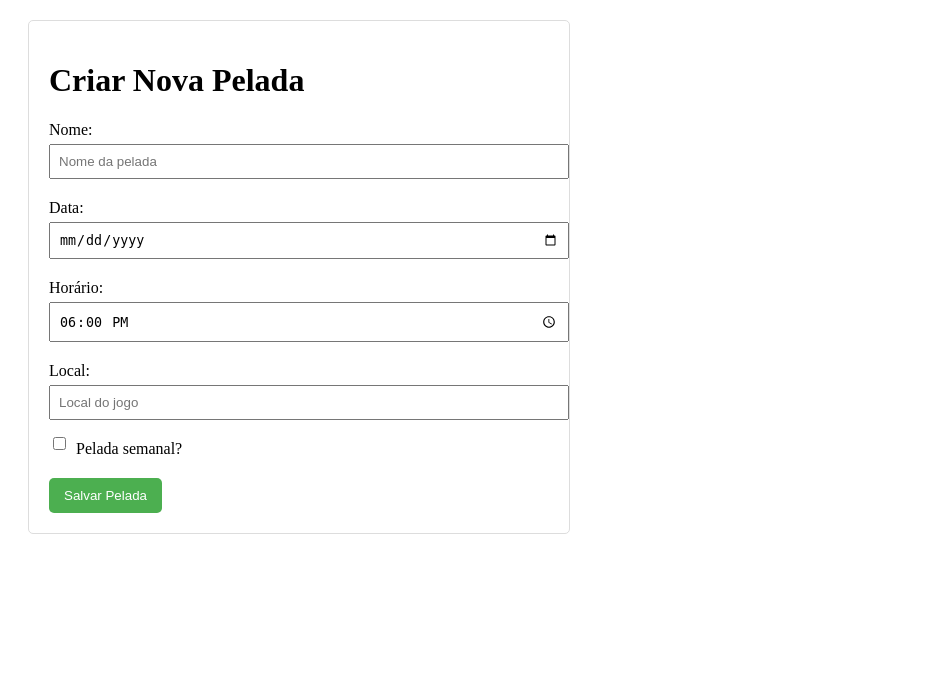
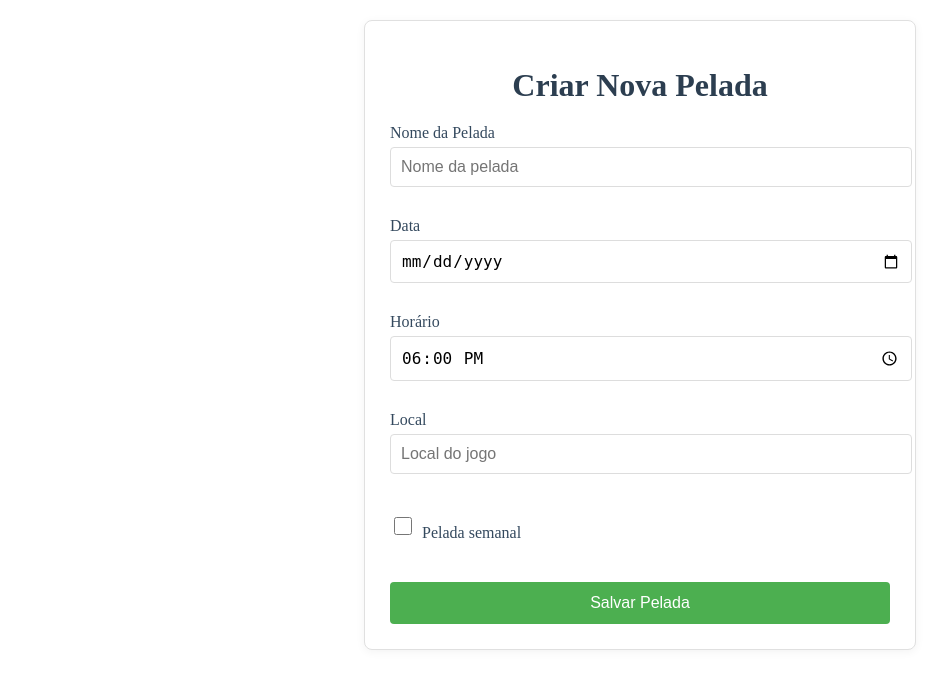
Before and after one commit to Artur-Antunes-1/FutHub_PROJETO_FDS, a Django app: page /peladas/criar/ in a window 1280 px wide. Shown: the top 689 px of the page, without its empty margins (0-951 px from the left). Run offline with Django 5.2, Linux system fonts and the light colour scheme.

Commit message:
refactor(form): atualiza formulário de pelada e template
- Remove interrogação do label 'Pelada semanal'
- Melhora estrutura HTML/CSS do formulário
- Adiciona comportamento JavaScript para exibição condicional
- Atualiza campos para usar data_inicial corretamente

```diff
--- a/core/forms.py
+++ b/core/forms.py
@@ -4,21 +4,19 @@ from .models import Pelada
 class PeladaForm(forms.ModelForm):
     recorrente = forms.BooleanField(
         required=False,
-        label='Pelada semanal?',
+        label='Pelada semanal',
         widget=forms.CheckboxInput(attrs={'class': 'form-check-input'})
     )
 
     semanas_duracao = forms.IntegerField(
         required=False,
-        label='Número de semanas',
+        label='Repetir por semanas',
         min_value=1,
         max_value=52,
         initial=4,
         widget=forms.NumberInput(attrs={
             'class': 'form-control',
-            'placeholder': 'Quantas semanas?',
-            'style': 'display: none;'  # Escondido por padrão
-        })
+            })
     )
 
     class Meta:
--- a/templates/core/pelada_form.html
+++ b/templates/core/pelada_form.html
@@ -5,47 +5,80 @@
     <style>
         .form-pelada {
             max-width: 500px;
-            margin: 20px;
-            padding: 20px;
-            border: 1px solid #ddd;
-            border-radius: 5px;
+            margin: 20px auto;
+            padding: 25px;
+            border: 1px solid #e0e0e0;
+            border-radius: 8px;
+            box-shadow: 0 2px 10px rgba(0,0,0,0.05);
+            background: white;
         }
+
+        .form-pelada h1 {
+            color: #2c3e50;
+            text-align: center;
+            margin-bottom: 20px;
+        }
+
         .form-pelada label {
             display: block;
-            margin: 10px 0 5px;
+            margin: 15px 0 5px;
+            font-weight: 500;
+            color: #34495e;
         }
+
         .form-pelada input[type="text"],
         .form-pelada input[type="date"],
         .form-pelada input[type="time"],
-        .form-pelada input[type="number"],
-        .form-pelada input[type="checkbox"] {
+        .form-pelada input[type="number"] {
             width: 100%;
-            padding: 8px;
-            margin-bottom: 10px;
+            padding: 10px;
+            margin-bottom: 15px;
+            border: 1px solid #ddd;
+            border-radius: 4px;
+            font-size: 16px;
         }
-        .form-pelada input[type="checkbox"] {
-            width: auto;
-            margin-right: 10px;
-        }
-        .form-pelada button {
-            background: #4CAF50;
-            color: white;
-            padding: 10px 15px;
-            border: none;
-            border-radius: 5px;
-            cursor: pointer;
-            margin-top: 15px;
-        }
-        .recorrente-options {
-            margin-left: 25px;
-            padding: 10px;
-            background: #f5f5f5;
-            border-radius: 5px;
-            display: none;
-        }
+
         .checkbox-container {
             display: flex;
             align-items: center;
+            margin: 20px 0;
+        }
+
+        .checkbox-container input[type="checkbox"] {
+            width: 18px;
+            height: 18px;
+            margin-right: 10px;
+        }
+
+        #semanas-container {
+            margin: 15px 0;
+            padding: 15px;
+            background: #f8f9fa;
+            border-radius: 6px;
+            border-left: 4px solid #4CAF50;
+            display: none;
+        }
+
+        #semanas-container label {
+            margin-top: 0;
+        }
+
+        .form-pelada button {
+            width: 100%;
+            background: #4CAF50;
+            color: white;
+            padding: 12px;
+            border: none;
+            border-radius: 4px;
+            cursor: pointer;
+            font-size: 16px;
+            font-weight: 500;
+            margin-top: 20px;
+            transition: background 0.3s;
+        }
+
+        .form-pelada button:hover {
+            background: #45a049;
         }
     </style>
 </head>
@@ -55,27 +88,26 @@
         <form method="post">
             {% csrf_token %}
 
-            <label for="id_nome">Nome:</label>
+            <label for="id_nome">Nome da Pelada</label>
             {{ form.nome }}
 
-            <label for="id_data_inicial">Data:</label>
+            <label for="id_data_inicial">Data</label>
             {{ form.data_inicial }}
 
-            <label for="id_hora">Horário:</label>
+            <label for="id_hora">Horário</label>
             {{ form.hora }}
 
-            <label for="id_local">Local:</label>
+            <label for="id_local">Local</label>
             {{ form.local }}
 
             <div class="checkbox-container">
                 {{ form.recorrente }}
-                <label for="id_recorrente" style="display: inline;">Pelada semanal?</label>
+                <label for="id_recorrente" style="margin-bottom:0; cursor:pointer;">Pelada semanal</label>
             </div>
 
-            <div id="recorrente-options" class="recorrente-options">
-                <label for="id_semanas_duracao">Repetir por quantas semanas?</label>
+            <div id="semanas-container">
+                <label for="id_semanas_duracao">Repetir por quantas semanas</label>
                 {{ form.semanas_duracao }}
-                <p id="dia-semana-texto" style="font-style: italic; color: #666;"></p>
             </div>
 
             <button type="submit">Salvar Pelada</button>
@@ -83,33 +115,20 @@
     </div>
 
     <script>
-        // Mostra/oculta opções de recorrência
-        const checkboxRecorrente = document.getElementById('id_recorrente');
-        const divRecorrenteOptions = document.getElementById('recorrente-options');
+    document.addEventListener('DOMContentLoaded', function() {
+        const checkbox = document.getElementById('id_recorrente');
+        const container = document.getElementById('semanas-container');
 
-        checkboxRecorrente.addEventListener('change', function() {
-            divRecorrenteOptions.style.display = this.checked ? 'block' : 'none';
+        // Mostrar/ocultar ao carregar a página (para caso de edição)
+        if(checkbox.checked) {
+            container.style.display = 'block';
+        }
+
+        // Atualizar quando o checkbox muda
+        checkbox.addEventListener('change', function() {
+            container.style.display = this.checked ? 'block' : 'none';
         });
-
-        // Atualiza o texto do dia da semana quando a data muda
-        const inputData = document.getElementById('id_data');
-        const diaSemanaTexto = document.getElementById('dia-semana-texto');
-
-        inputData.addEventListener('change', function() {
-            if (this.value) {
-                const dias = ['Domingo', 'Segunda-feira', 'Terça-feira', 'Quarta-feira',
-                              'Quinta-feira', 'Sexta-feira', 'Sábado'];
-                const data = new Date(this.value);
-                const diaSemana = dias[data.getDay()];
-                diaSemanaTexto.textContent = `A pelada se repetirá às ${diaSemana}s`;
-            }
-        });
-
-        // Mostra as opções se já estiver marcado ao carregar (para edição)
-        if (checkboxRecorrente.checked) {
-            divRecorrenteOptions.style.display = 'block';
-            inputData.dispatchEvent(new Event('change'));
-        }
+    });
     </script>
 </body>
 </html>
```
